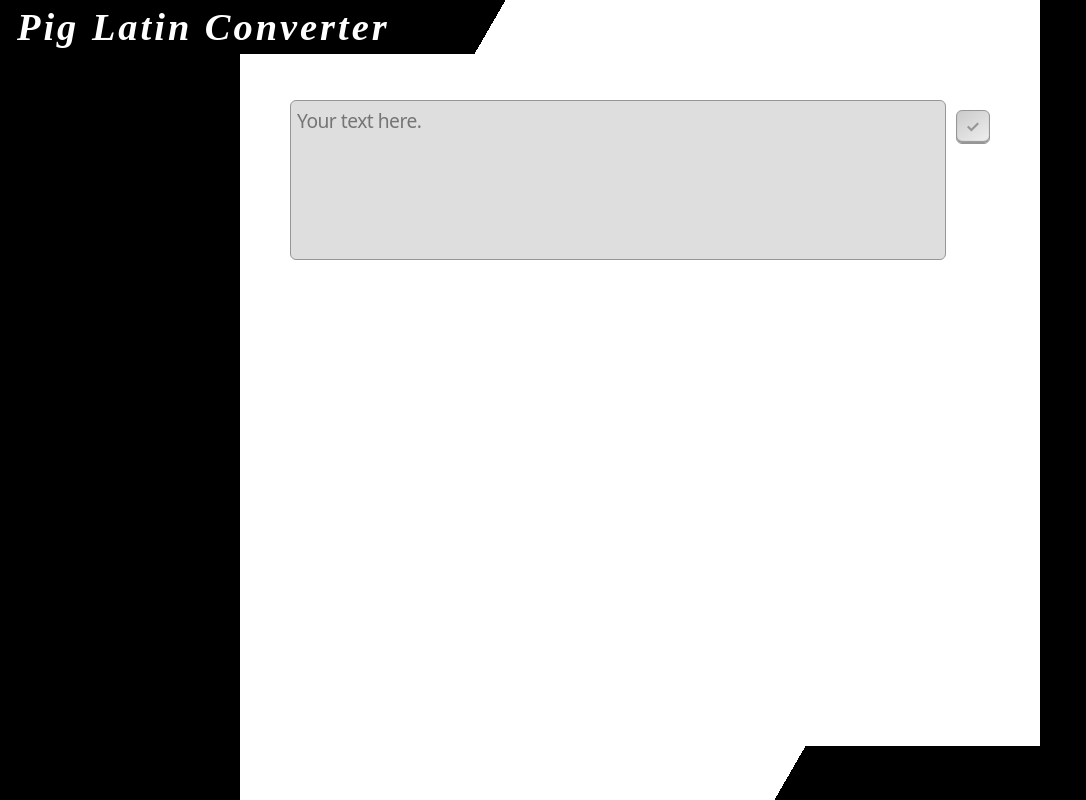
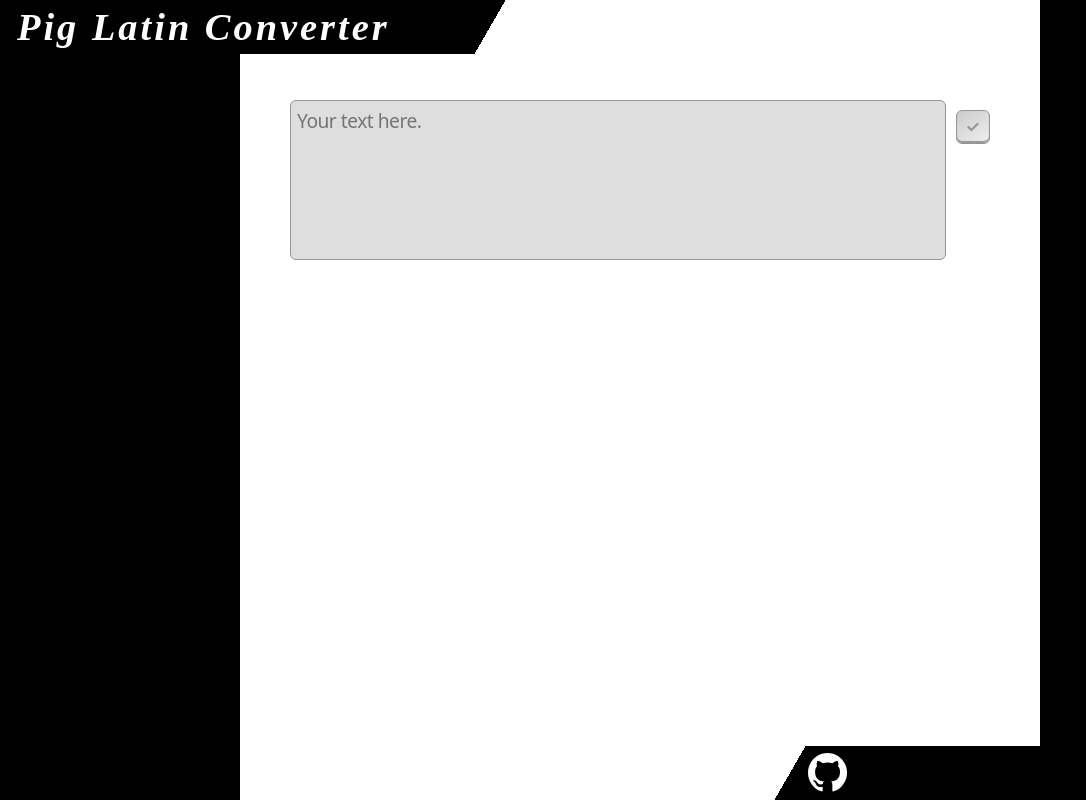
Before and after one commit to 99slayer/pl-converter, a website built with webpack: page src/index.html in a window 1280 px wide. Shown: the whole page, without its empty margins (0-1086 px from the left). Built offline with nearby package versions, Linux system fonts and the light colour scheme; a web font is replaced by a local one.

Commit message:
feat: add GitHub link to footer

```diff
--- a/src/css/styles.css
+++ b/src/css/styles.css
@@ -181,8 +181,15 @@ footer .footer-content {
 	min-width: 505px;
 	height: 54px;
 	padding-left: 40px;
+	display: flex;
+	align-items: center;
 	background-color: var(--color-1);
 	background: linear-gradient(120deg, var(--color-2) 7%, var(--color-1) 7% 100%);
+}
+
+.icon-wrapper {
+	width: 40px;
+	height: 40px;
 }
 
 footer .spacer {
--- a/src/index.html
+++ b/src/index.html
@@ -36,7 +36,9 @@
 		</main>
 		<footer>
 			<div class="footer-content">
-				<h1></h1>
+				<a class="icon-wrapper" href="https://github.com/99slayer" target="_blank" rel="noopener noreferrer">
+					<svg xmlns="http://www.w3.org/2000/svg" viewBox="0 0 100 100"><path fill-rule="evenodd" clip-rule="evenodd" d="M48.854 0C21.839 0 0 22 0 49.217c0 21.756 13.993 40.172 33.405 46.69 2.427.49 3.316-1.059 3.316-2.362 0-1.141-.08-5.052-.08-9.127-13.59 2.934-16.42-5.867-16.42-5.867-2.184-5.704-5.42-7.17-5.42-7.17-4.448-3.015.324-3.015.324-3.015 4.934.326 7.523 5.052 7.523 5.052 4.367 7.496 11.404 5.378 14.235 4.074.404-3.178 1.699-5.378 3.074-6.6-10.839-1.141-22.243-5.378-22.243-24.283 0-5.378 1.94-9.778 5.014-13.2-.485-1.222-2.184-6.275.486-13.038 0 0 4.125-1.304 13.426 5.052a46.97 46.97 0 0 1 12.214-1.63c4.125 0 8.33.571 12.213 1.63 9.302-6.356 13.427-5.052 13.427-5.052 2.67 6.763.97 11.816.485 13.038 3.155 3.422 5.015 7.822 5.015 13.2 0 18.905-11.404 23.06-22.324 24.283 1.78 1.548 3.316 4.481 3.316 9.126 0 6.6-.08 11.897-.08 13.526 0 1.304.89 2.853 3.316 2.364 19.412-6.52 33.405-24.935 33.405-46.691C97.707 22 75.788 0 48.854 0z" fill="rgb(255, 255, 255)"/></svg>
+				</a>
 			</div>
 			<span class="spacer"></span>
 		</footer>
```
Also changed, not shown: dist/bundle.js, dist/index.html.
